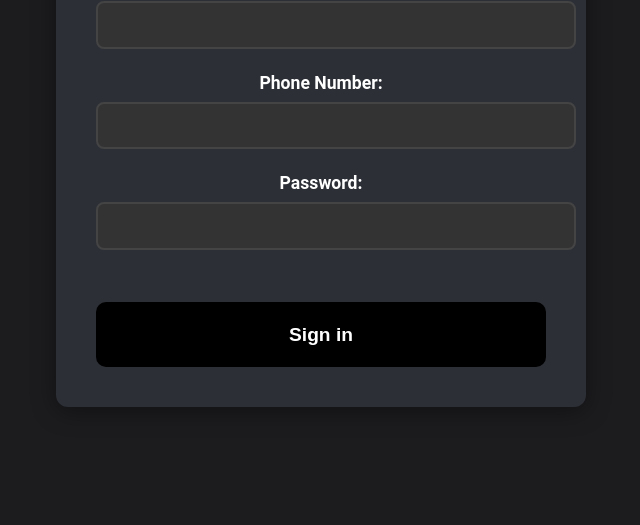
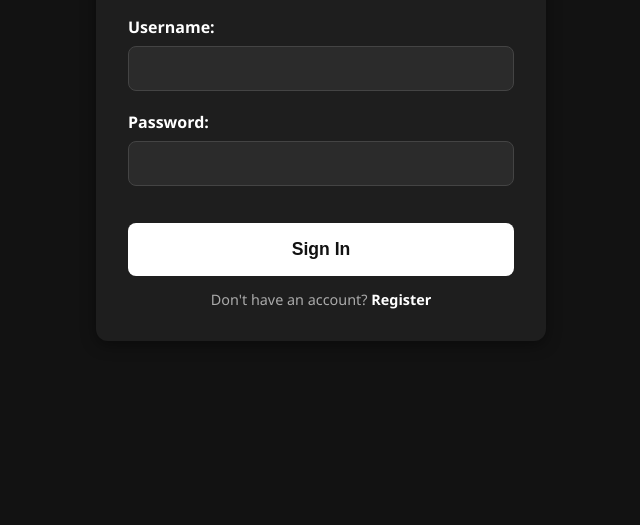
Before and after one commit to Emmanuel-1-tech/-Aceportal, a plain HTML site: page Font2.0.html in a window 1280 px wide. Shown: the part 275-800 px from the top of the page, without its empty margins (319-959 px from the left). Drawn offline with Linux system fonts and the light colour scheme.

Commit message:
Update Font2.0.html

```diff
--- a/Font2.0.html
+++ b/Font2.0.html
@@ -2,163 +2,154 @@
 <html lang="en">
 
 <head>
-  <meta charset="UTF-8">
-  <meta name="viewport" content="width=device-width, initial-scale=1">
+  <meta charset="UTF-8" />
+  <meta name="viewport" content="width=device-width, initial-scale=1" />
   <title>Sign In</title>
+
   <style>
-    body {
-      background: #1c1c1f;
-      font-family: 'Roboto', sans-serif;
+    :root {
+      --bg-color: #121212;
+      --card-bg: #1e1e1e;
+      --accent-color: White;
+      --text-color: #ffffff;
+      --muted-text: #aaaaaa;
+    }
+
+    * {
+      box-sizing: border-box;
       margin: 0;
       padding: 0;
+    }
+
+    body {
+      background-color: var(--bg-color);
+      font-family: 'Segoe UI', sans-serif;
+      color: var(--text-color);
+      height: 100vh;
       display: flex;
       justify-content: center;
       align-items: center;
-      height: 100vh;
-      color: white;
+      padding: 1em;
     }
 
-    h1 {
-      text-align: center;
-      margin-top: 0;
-      font-weight: 700;
-      font-size: 3em;
-      animation: slideIn 1s ease-out;
-    }
-
-    @keyframes slideIn {
-      from {
-        transform: translateY(50px);
-        opacity: 0;
-      }
-
-      to {
-        transform: translateY(0);
-        opacity: 1;
-      }
-    }
-
-    .form-container {
-      background: #2c2f36;
-      padding: 2.5em;
+    .card {
+      background: var(--card-bg);
+      padding: 2em;
       border-radius: 12px;
       width: 100%;
       max-width: 450px;
       text-align: center;
-      box-shadow: 0 4px 25px rgba(0, 0, 0, 0.4);
-      transition: transform 0.3s ease-in-out;
+      box-shadow: 0 4px 15px rgba(0, 0, 0, 0.4);
+      animation: fadeSlide 1s ease-out;
     }
 
-    .form-container:hover {
-      transform: scale(1.05);
+    @keyframes fadeSlide {
+      from {
+        opacity: 0;
+        transform: translateY(-20px);
+      }
+      to {
+        opacity: 1;
+        transform: translateY(0);
+      }
     }
 
-    .form-container label {
+    h1 {
+      margin-bottom: 1em;
+      font-size: 2rem;
+      color: var(--accent-color);
+    }
+
+    label {
       display: block;
+      text-align: left;
       margin-bottom: 0.5em;
       font-weight: bold;
-      font-size: 1.1em;
+      font-size: 1em;
     }
 
-    .form-container input {
+    input {
       width: 100%;
       padding: 0.8em;
-      margin-bottom: 1.5em;
-      border: 2px solid #444;
+      margin-bottom: 1.2em;
+      background-color: #2b2b2b;
+      border: 1px solid #444;
       border-radius: 8px;
-      background-color: #333;
-      color: white;
+      color: var(--text-color);
       font-size: 1em;
-      transition: all 0.3s;
+      transition: border-color 0.3s;
     }
 
-    .form-container input:focus {
-      border-color: #1a73e8;
+    input:focus {
       outline: none;
-      background-color: #2a2f36;
-      box-shadow: 0 0 5px rgba(26, 115, 232, 0.8);
+      border-color: var(--accent-color);
+      background-color: #252525;
     }
 
-    .form-container button {
+    button {
       width: 100%;
-      padding: 1.1em;
-      font-size: 1.2em;
-      color: white;
-      background-color: black;
+      padding: 0.9em;
+      background-color: var(--accent-color);
       border: none;
-      border-radius: 10px;
+      border-radius: 8px;
+      color: var(--bg-color);
+      font-weight: bold;
+      font-size: 1.1em;
       cursor: pointer;
-      transition: background-color 0.3s, box-shadow 0.3s;
-      font-weight: bold;
-      margin-top: 1.5em;
+      transition: background-color 0.3s ease;
+      margin-top: 1em;
     }
 
-    .form-container button:hover {
-      background-color: #1669c1;
-      box-shadow: 0 4px 15px rgba(26, 115, 232, 0.4);
+    button:hover {
+      background-color: white;
     }
 
-    .form-container p {
-      margin-top: 0.5em;
+    p {
+      margin-top: 1em;
+      font-size: 0.9em;
+      color: var(--muted-text);
     }
 
-    .form-container a {
-      color: #1a73e8;
+    a {
+      color: var(--accent-color);
       text-decoration: none;
       font-weight: bold;
     }
 
-    .form-container a:hover {
+    a:hover {
       text-decoration: underline;
-    }
-
-    /* Responsive */
-    @media (max-width: 600px) {
-      .form-container {
-        padding: 1.5em;
-      }
-
-      h1 {
-        font-size: 2.2em;
-      }
     }
   </style>
 </head>
 
 <body>
- <div class="form-container">
-    <h1>Brain Academy</h1>
+
+  <div class="card">
+    <h1>Brain Acedemy</h1>
     <form id="signin-form">
       <label for="Name">Username:</label>
-      <input type="text" id="Name" required />
-
-      <label for="Number">Phone Number:</label>
-      <input type="number" id="Number" required autocomplete="on"/>
+      <input type="text" name="Name" id="Name" required>
 
       <label for="Password">Password:</label>
-      <input type="password" id="Password" required />
+      <input type="password" name="Password" id="Password" required>
 
-
-      <button type="submit">Sign in</button>
+      <button type="submit">Sign In</button>
     </form>
+    <p>Don't have an account? <a href="Sign-in.html">Register</a></p>
   </div>
 
   <script>
-document.getElementById("signin-form").addEventListener("submit", function (e) {
+    document.getElementById("signin-form").addEventListener("submit", function(e) {
       e.preventDefault();
 
       const username = document.getElementById("Name").value.trim();
-    const number = document.getElementById("Number").value.trim();
       const password = document.getElementById("Password").value;
 
       if (username.length < 3) {
         alert("Username must be at least 3 characters.");
         return;
       }
-    if (number.length < 10) {
-      alert("Phone number must be at least 10 digits.");
-      return;
-    }
+
       if (password.length < 6) {
         alert("Password must be at least 6 characters.");
         return;
@@ -166,11 +157,9 @@ document.getElementById("signin-form").addEventListener("submit", function (e) {
 
       // Save to localStorage
       localStorage.setItem("username", username);
-    localStorage.setItem("phone", number);
 
       window.location.href = "Home4.html";
     });
-
   </script>
 
 </body>
```
Lines whose indentation alone changed are shown as unchanged.
